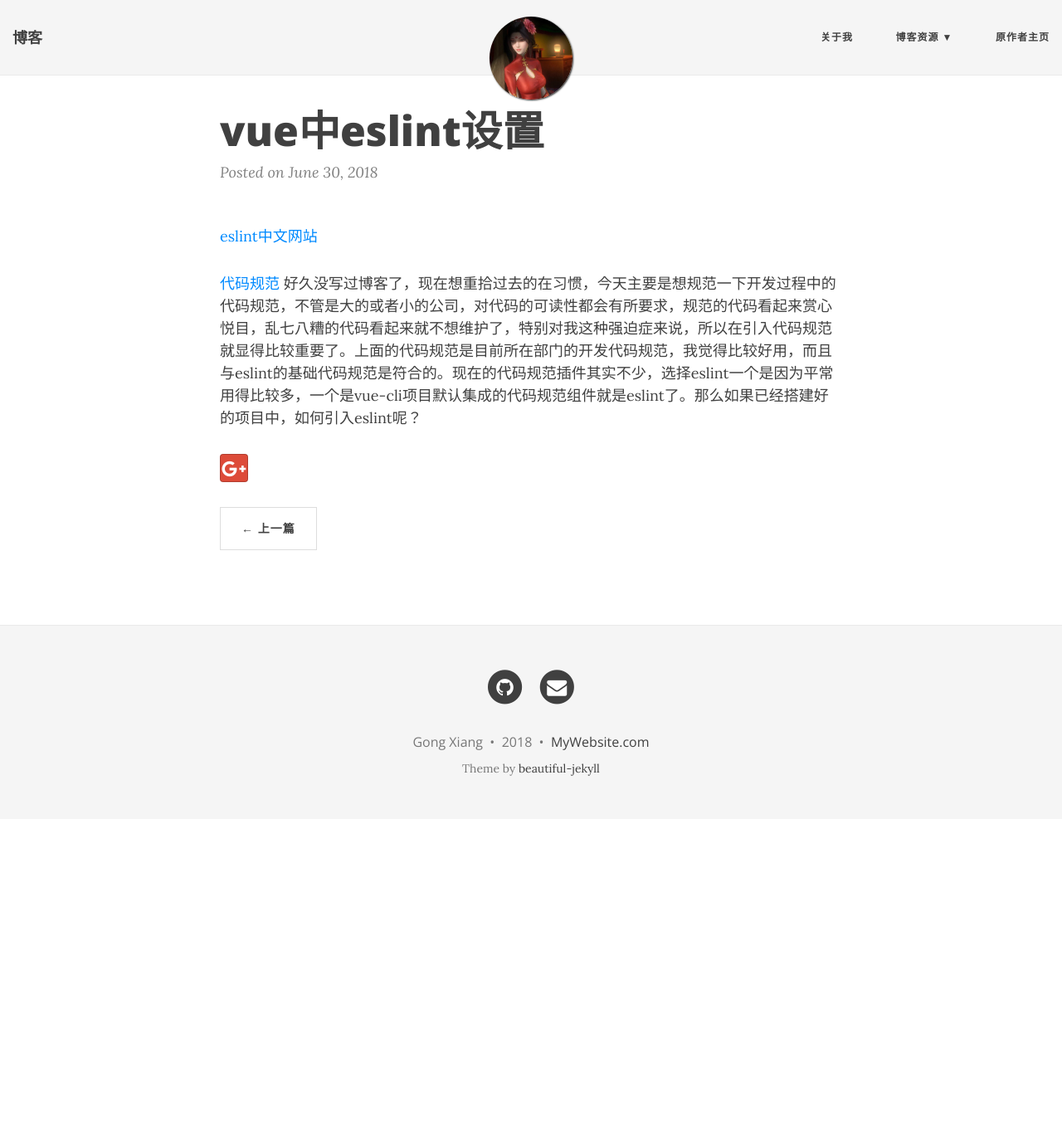
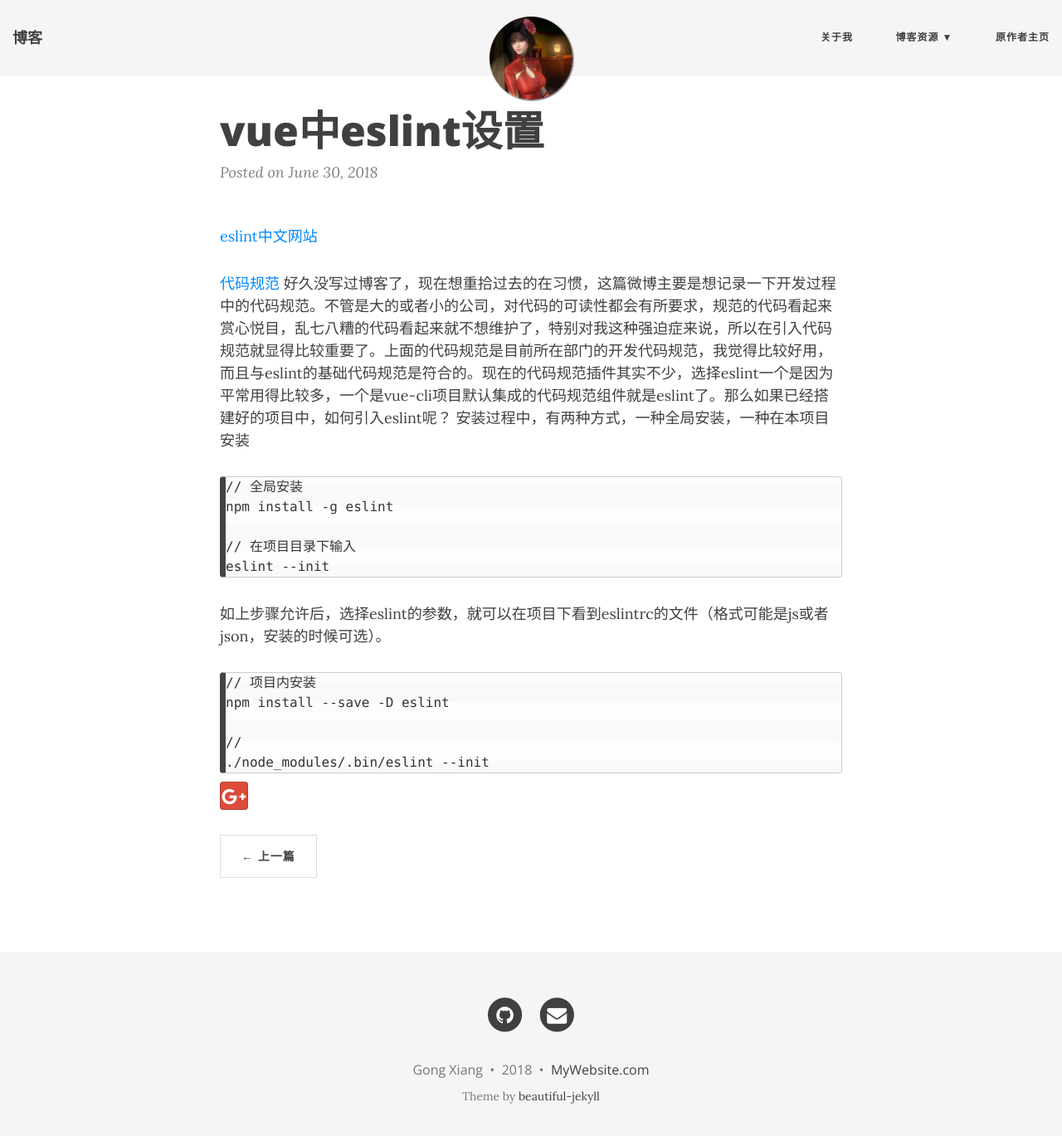
Before and after one commit to dandanbu3/dandanbu3.github.io, a Jekyll site: the page built from _posts/2018-06-30-vue中eslint设置.md, in a window 1280 px wide and 1382 px high. Shown: the top 1369 px of the window at 83% size. Built offline with Jekyll 4.4.1, drawn with Linux system fonts in a browser that asks for light colours; nearby versions of some CDN libraries.

Commit message:
安装eslint

```diff
--- a/_posts/2018-06-30-vue中eslint设置.md
+++ b/_posts/2018-06-30-vue中eslint设置.md
@@ -6,4 +6,22 @@ title: vue中eslint设置
 [eslint中文网站](http://eslint.cn/)
 
 [代码规范](https://github.com/bilibili-fe/spec)
-好久没写过博客了，现在想重拾过去的在习惯，今天主要是想规范一下开发过程中的代码规范，不管是大的或者小的公司，对代码的可读性都会有所要求，规范的代码看起来赏心悦目，乱七八糟的代码看起来就不想维护了，特别对我这种强迫症来说，所以在引入代码规范就显得比较重要了。上面的代码规范是目前所在部门的开发代码规范，我觉得比较好用，而且与eslint的基础代码规范是符合的。现在的代码规范插件其实不少，选择eslint一个是因为平常用得比较多，一个是vue-cli项目默认集成的代码规范组件就是eslint了。那么如果已经搭建好的项目中，如何引入eslint呢？
+好久没写过博客了，现在想重拾过去的在习惯，这篇微博主要是想记录一下开发过程中的代码规范。不管是大的或者小的公司，对代码的可读性都会有所要求，规范的代码看起来赏心悦目，乱七八糟的代码看起来就不想维护了，特别对我这种强迫症来说，所以在引入代码规范就显得比较重要了。上面的代码规范是目前所在部门的开发代码规范，我觉得比较好用，而且与eslint的基础代码规范是符合的。现在的代码规范插件其实不少，选择eslint一个是因为平常用得比较多，一个是vue-cli项目默认集成的代码规范组件就是eslint了。那么如果已经搭建好的项目中，如何引入eslint呢？
+安装过程中，有两种方式，一种全局安装，一种在本项目安装
+~~~
+// 全局安装
+npm install -g eslint
+
+// 在项目目录下输入
+eslint --init
+~~~
+
+如上步骤允许后，选择eslint的参数，就可以在项目下看到eslintrc的文件（格式可能是js或者json，安装的时候可选）。
+
+~~~
+// 项目内安装
+npm install --save -D eslint
+
+//
+./node_modules/.bin/eslint --init
+~~~
```
